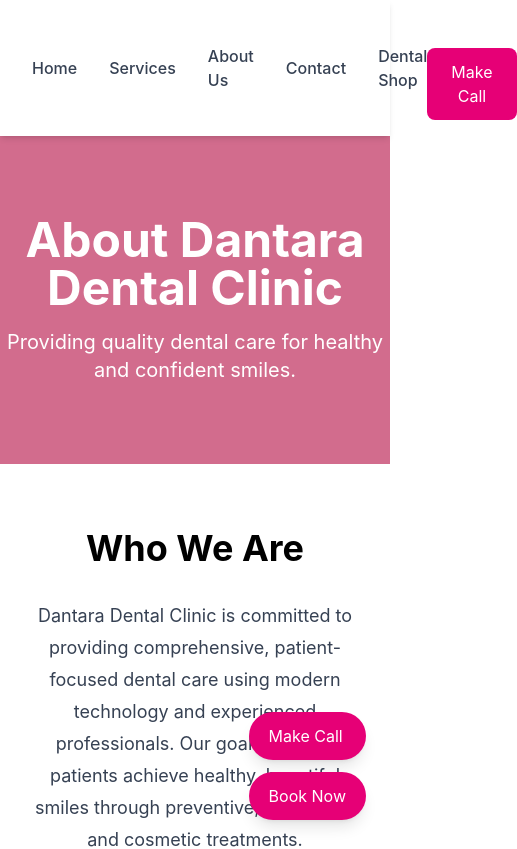
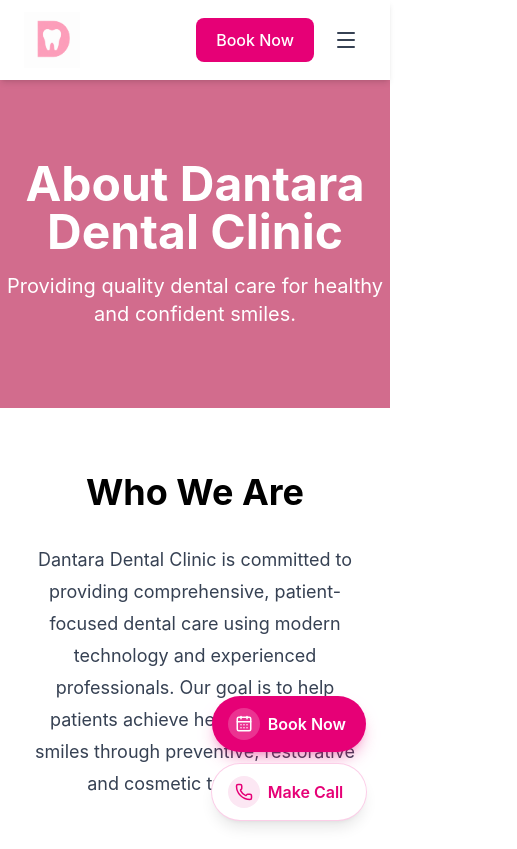
Before and after one commit to Klivo-Studios/dantara-frontend, a React app: page /about in a window 390 px wide. Shown: the top 849 px of the page, 517 px wide, since content can reach past the window. Built offline with nearby package versions, Linux system fonts and the light colour scheme; the HTML template or start-up script is replaced by a standard one.

Commit message:
Replace emojis with icons, add smile vector, improve navbar and floating buttons

```diff
--- a/package.json
+++ b/package.json
@@ -11,6 +11,7 @@
   },
   "dependencies": {
     "@tailwindcss/vite": "^4.3.1",
+    "lucide-react": "^1.21.0",
     "react": "^19.2.7",
     "react-dom": "^19.2.7",
     "react-icons": "^5.6.0",
--- a/src/components/Benefits.jsx
+++ b/src/components/Benefits.jsx
@@ -1,3 +1,5 @@
+import { CheckCircle2 } from "lucide-react";
+
 function Benefits() {
   return (
     <section className="py-16">
@@ -9,15 +11,15 @@
           <div>
             <ul className="space-y-4 text-2xl font-semibold">
 
-              <li>✅ Teeth Whitening</li>
+              <li className="flex items-center gap-3"><CheckCircle2 className="text-green-500 shrink-0" /> Teeth Whitening</li>
 
-              <li>✅ Stain Removal</li>
+              <li className="flex items-center gap-3"><CheckCircle2 className="text-green-500 shrink-0" /> Stain Removal</li>
 
-              <li>✅ Natural-Looking Results</li>
+              <li className="flex items-center gap-3"><CheckCircle2 className="text-green-500 shrink-0" /> Natural-Looking Results</li>
 
-              <li>✅ Safe & Painless Procedure</li>
+              <li className="flex items-center gap-3"><CheckCircle2 className="text-green-500 shrink-0" /> Safe & Painless Procedure</li>
 
-              <li>✅ Performed by Experienced Dentists</li>
+              <li className="flex items-center gap-3"><CheckCircle2 className="text-green-500 shrink-0" /> Performed by Experienced Dentists</li>
 
             </ul>
           </div>
--- a/src/components/FAQ.jsx
+++ b/src/components/FAQ.jsx
@@ -1,4 +1,5 @@
 import { useState } from "react";
+import { ChevronUp, ChevronDown } from "lucide-react";
 
 const faqs = [
   {
@@ -54,8 +55,8 @@
             >
               {faq.question}
 
-              <span className="text-pink-600 text-2xl">
-                {openIndex === index ? "∧" : "∨"}
+              <span className="text-pink-600">
+                {openIndex === index ? <ChevronUp size={24} /> : <ChevronDown size={24} />}
               </span>
             </button>
 
--- a/src/components/FloatingButtons.jsx
+++ b/src/components/FloatingButtons.jsx
@@ -1,21 +1,29 @@
+import { Phone, CalendarDays } from "lucide-react";
+
 function FloatingButtons() {
   return (
     <div className="fixed bottom-6 right-6 flex flex-col gap-3 z-50">
 
-      {/* Call Button */}
+      {/* Book Button - primary */}
+      <a
+        href="#book"
+        className="group bg-pink-600 hover:bg-pink-700 text-white pl-4 pr-5 py-3 rounded-full shadow-lg shadow-pink-600/30 flex items-center gap-2 font-semibold transition-all duration-300 hover:-translate-y-0.5 hover:shadow-xl hover:shadow-pink-600/40"
+      >
+        <span className="grid place-items-center w-8 h-8 rounded-full bg-white/20 group-hover:bg-white/30 transition">
+          <CalendarDays size={18} />
+        </span>
+        Book Now
+      </a>
+
+      {/* Call Button - secondary */}
       <a
         href="tel:+9779800000000"
-        className="bg-pink-600 hover:bg-pink-700 text-white px-5 py-3 rounded-full shadow-lg flex items-center gap-2 transition"
+        className="group bg-white hover:bg-pink-50 text-pink-600 pl-4 pr-5 py-3 rounded-full shadow-lg ring-1 ring-pink-200 flex items-center gap-2 font-semibold transition-all duration-300 hover:-translate-y-0.5 hover:shadow-xl"
       >
+        <span className="grid place-items-center w-8 h-8 rounded-full bg-pink-100 group-hover:bg-pink-200 transition">
+          <Phone size={18} />
+        </span>
         Make Call
-      </a>
-
-      {/* Book Button */}
-      <a
-        href="#book"
-        className="bg-pink-600 hover:bg-pink-700 text-white px-5 py-3 rounded-full shadow-lg flex items-center gap-2 transition"
-      >
-        Book Now
       </a>
 
     </div>
--- a/src/components/Footer.jsx
+++ b/src/components/Footer.jsx
@@ -1,3 +1,6 @@
+import { Phone, Mail } from "lucide-react";
+import { FaInstagram, FaFacebookF, FaTiktok } from "react-icons/fa6";
+
 function Footer() {
   return (
     <footer style={{ backgroundColor: "#D26C8D" }} className="text-white pt-14 pb-6 mt-20">
@@ -20,12 +23,12 @@
             Contact
           </h3>
 
-          <p className="text-sm text-white/90">
-            📞 +977-9800000000
+          <p className="text-sm text-white/90 flex items-center gap-2">
+            <Phone size={16} /> +977-9800000000
           </p>
 
-          <p className="text-sm text-white/90 mt-2">
-            📧 dantara.dent@gmail.com
+          <p className="text-sm text-white/90 mt-2 flex items-center gap-2">
+            <Mail size={16} /> dantara.dent@gmail.com
           </p>
         </div>
 
@@ -36,9 +39,9 @@
           </h3>
 
           <div className="flex gap-4 text-xl">
-            <span className="cursor-pointer hover:scale-110 transition">📸</span>
-            <span className="cursor-pointer hover:scale-110 transition">🌐</span>
-            <span className="cursor-pointer hover:scale-110 transition">💬</span>
+            <a href="#" aria-label="Instagram" className="cursor-pointer hover:scale-110 transition"><FaInstagram /></a>
+            <a href="#" aria-label="Facebook" className="cursor-pointer hover:scale-110 transition"><FaFacebookF /></a>
+            <a href="#" aria-label="TikTok" className="cursor-pointer hover:scale-110 transition"><FaTiktok /></a>
           </div>
         </div>
 
--- a/src/components/HappySmiles.jsx
+++ b/src/components/HappySmiles.jsx
@@ -1,3 +1,5 @@
+import smileVector from "../assets/smile-vector.svg";
+
 function HappySmiles() {
   return (
     <section className="py-20">
@@ -11,8 +13,12 @@
           Happy Smiles
         </h3>
 
-        <div className="mt-8 flex justify-center">
-          <div className="w-64 h-32 border-b-8 border-pink-600 rounded-b-full"></div>
+        <div className="mt-2 flex justify-center">
+          <img
+            src={smileVector}
+            alt="Happy smile"
+            className="w-[36rem] md:w-[52rem] max-w-full h-auto"
+          />
         </div>
 
       </div>
--- a/src/components/Hero.jsx
+++ b/src/components/Hero.jsx
@@ -18,9 +18,12 @@
           Professional dental care with experienced dentists and modern technology.
         </p>
 
-        <button className="mt-8 bg-pink-600 text-white px-6 py-3 rounded-lg">
-          Book Now
-        </button>
+        <a
+          href="tel:+9779800000000"
+          className="inline-block mt-8 bg-pink-600 hover:bg-pink-700 text-white px-6 py-3 rounded-lg font-medium transition-colors"
+        >
+          Make a Call
+        </a>
       </div>
     </section>
   );
--- a/src/components/Navbar.jsx
+++ b/src/components/Navbar.jsx
@@ -1,75 +1,79 @@
+import { useState } from "react";
 import logo from "../assets/logo.png";
 import { Link } from "react-router-dom";
+import { Menu, X } from "lucide-react";
+
+const navLinks = [
+  { to: "/", label: "Home" },
+  { to: "/services", label: "Services" },
+  { to: "/about", label: "About Us" },
+  { to: "/contact", label: "Contact" },
+  { to: "/shop", label: "Dental Shop" },
+];
 
 function Navbar() {
+  const [open, setOpen] = useState(false);
+
   return (
-    <nav className="flex justify-between items-center px-8 py-4 bg-white shadow-md sticky top-0 z-50">
+    <nav className="bg-white shadow-md sticky top-0 z-50">
+      <div className="flex justify-between items-center px-6 md:px-8 py-3">
 
         {/* Logo */}
-      <Link to="/" className="flex items-center gap-3">
+        <Link to="/" className="flex items-center gap-3 shrink-0">
           <img
             src={logo}
             alt="Dantara Dental Clinic"
-    className="w-25 h-25 object-contain"
+            className="h-14 w-auto object-contain"
           />
-
         </Link>
 
-      {/* Navigation Links */}
-      <ul className="flex items-center gap-8 font-medium text-gray-700">
-
-        <li>
+        {/* Desktop Navigation Links */}
+        <ul className="hidden md:flex items-center gap-8 font-medium text-gray-700">
+          {navLinks.map((link) => (
+            <li key={link.to}>
               <Link
-            to="/"
+                to={link.to}
                 className="hover:text-[#D26C8D] transition-colors duration-300"
               >
-            Home
+                {link.label}
               </Link>
             </li>
+          ))}
+        </ul>
 
-        <li>
+        {/* Right side: Book Now + hamburger */}
+        <div className="flex items-center gap-3 shrink-0">
+          <button className="bg-pink-600 hover:bg-pink-700 text-white px-5 py-2.5 rounded-lg font-medium transition-colors">
+            Book Now
+          </button>
+
+          <button
+            onClick={() => setOpen((prev) => !prev)}
+            aria-label="Toggle menu"
+            aria-expanded={open}
+            className="md:hidden grid place-items-center w-10 h-10 rounded-lg text-gray-700 hover:bg-pink-50 transition-colors"
+          >
+            {open ? <X size={24} /> : <Menu size={24} />}
+          </button>
+        </div>
+      </div>
+
+      {/* Mobile dropdown menu */}
+      {open && (
+        <ul className="md:hidden flex flex-col gap-1 px-6 pb-4 font-medium text-gray-700 border-t border-gray-100">
+          {navLinks.map((link) => (
+            <li key={link.to}>
               <Link
-            to="/services"
-            className="hover:text-[#D26C8D] transition-colors duration-300"
+                to={link.to}
+                onClick={() => setOpen(false)}
+                className="block py-3 hover:text-[#D26C8D] transition-colors duration-300"
               >
-            Services
+                {link.label}
               </Link>
             </li>
-
-        <li>
-          <Link
-            to="/about"
-            className="hover:text-[#D26C8D] transition-colors duration-300"
-          >
-            About Us
-          </Link>
-        </li>
-
-        <li>
-          <Link
-            to="/contact"
-            className="hover:text-[#D26C8D] transition-colors duration-300"
-          >
-            Contact
-          </Link>
-        </li>
-
-        <li>
-          <Link
-            to="/shop"
-            className="hover:text-[#D26C8D] transition-colors duration-300"
-          >
-            Dental Shop
-          </Link>
-        </li>
-
+          ))}
         </ul>
-
-      {/* Make Call Button */}
-      <button className="mt-8 bg-pink-600 text-white px-6 py-3 rounded-lg">
-        Make Call
-      </button>
-
+      )}
     </nav>
   );
 }
--- a/src/components/Stats.jsx
+++ b/src/components/Stats.jsx
@@ -1,3 +1,5 @@
+import { Star } from "lucide-react";
+
 function Stats() {
   return (
     <section className="py-12">
@@ -20,7 +22,9 @@
           </div>
 
           <div>
-            <h2 className="text-4xl font-bold text-pink-600">4.9★</h2>
+            <h2 className="text-4xl font-bold text-pink-600 flex items-center justify-center gap-1">
+              4.9 <Star className="fill-pink-600 text-pink-600" size={28} />
+            </h2>
             <p>Patient Rating</p>
           </div>
 
```
Also changed, not shown: src/components/ReviewSummary.jsx (+15 -5 lines), src/assets/smile-vector.svg (added), 1 other file (tests, documents, lock files or other folders). Lines whose indentation alone changed are shown as unchanged.
